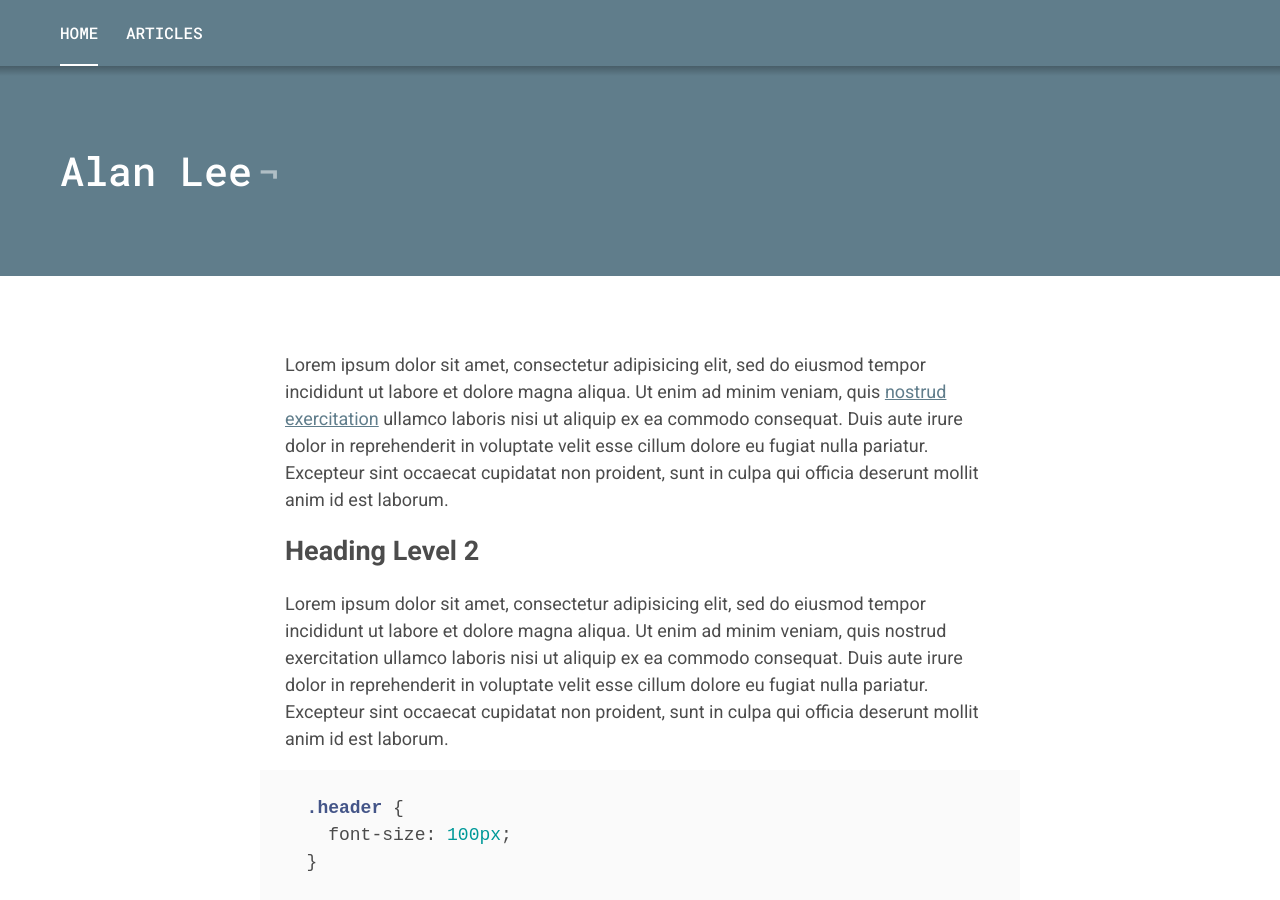
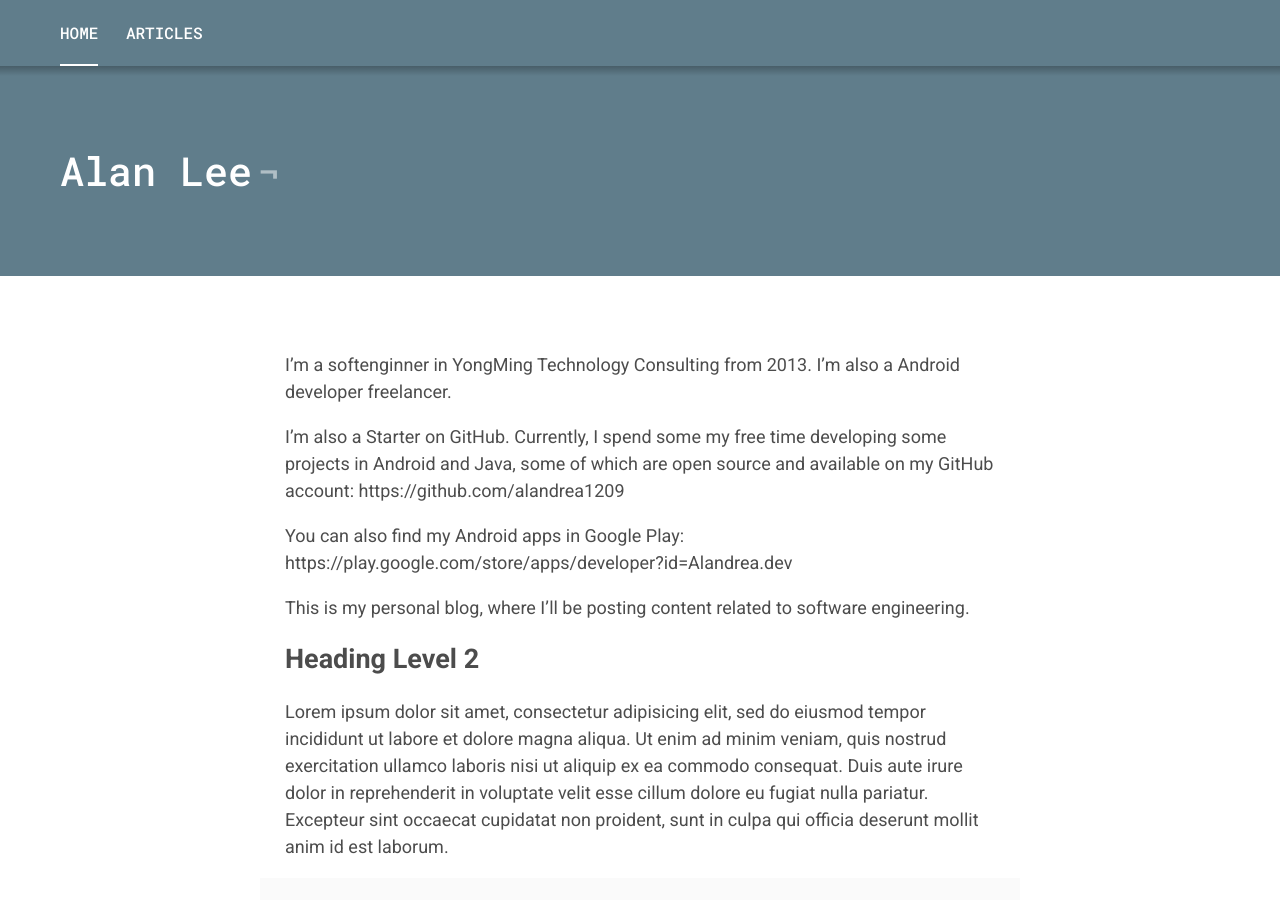
Before and after one commit to Alandrea1209/Alandrea1209.github.io, a Jekyll site: the page built from index.markdown, in a window 1280 px wide and 900 px high. Built offline with Jekyll 4.4.1, drawn with Linux system fonts in a browser that asks for light colours.

Commit message:
Update Index Markdown
update index

```diff
--- a/index.markdown
+++ b/index.markdown
@@ -2,7 +2,14 @@
 layout: page
 title: Alan Lee
 ---
-Lorem ipsum dolor sit amet, consectetur adipisicing elit, sed do eiusmod tempor incididunt ut labore et dolore magna aliqua. Ut enim ad minim veniam, quis [nostrud exercitation](http://alexcarpenter.me) ullamco laboris nisi ut aliquip ex ea commodo consequat. Duis aute irure dolor in reprehenderit in voluptate velit esse cillum dolore eu fugiat nulla pariatur. Excepteur sint occaecat cupidatat non proident, sunt in culpa qui officia deserunt mollit anim id est laborum.
+
+I'm a softenginner in YongMing Technology Consulting from 2013. I'm also a Android developer freelancer.
+
+I'm also a Starter on GitHub. Currently, I spend some my free time developing some projects in Android and Java, some of which are open source and available on my GitHub account: https://github.com/alandrea1209
+
+You can also find my Android apps in Google Play: https://play.google.com/store/apps/developer?id=Alandrea.dev
+
+This is my personal blog, where I'll be posting content related to software engineering.
 
 ## Heading Level 2
 
```
